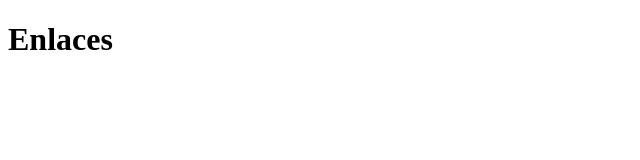
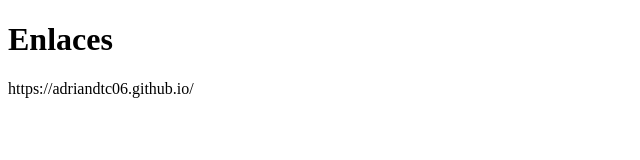
Before and after one commit to Santi14072024/Santi14072024.github.io, a plain HTML site: page Enlaces.html in a window 1280 px wide. Shown: the whole page, without its empty margins (0-640 px from the left). Drawn offline with Linux system fonts and the light colour scheme.

Commit message:
Add link to Adrian's GitHub in Enlaces.html
Added a paragraph with a link to Adrian's GitHub page.

```diff
--- a/Enlaces.html
+++ b/Enlaces.html
@@ -15,5 +15,6 @@
 </head>
 <body>
    <h1>Enlaces</h1>
+    <p>https://adriandtc06.github.io/</p>
 </body>
 </html>
```
